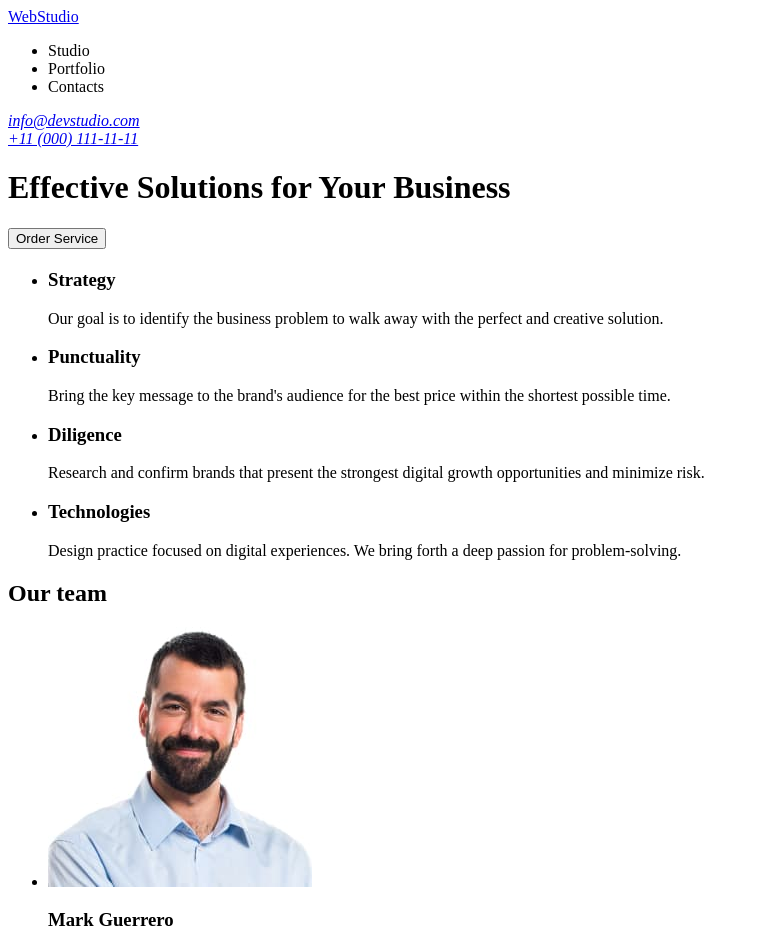
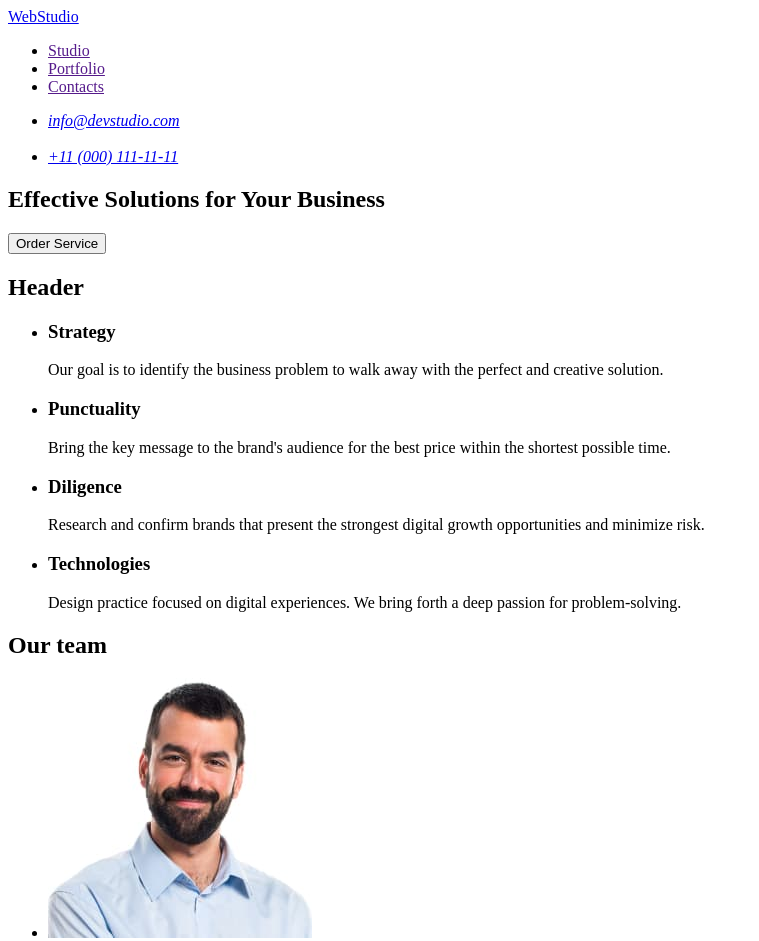
Before and after one commit to Anastassia2312/goit-markup-hw-01, a plain HTML site: page index.html in a window 1280 px wide. Shown: the top 941 px of the page, without its empty margins (0-759 px from the left). Drawn offline with Linux system fonts and the light colour scheme.

Commit message:
Update index.html

```diff
--- a/index.html
+++ b/index.html
@@ -7,26 +7,37 @@
   </head>
   <body>
     <header>
-      <a href="./index.html">WebStudio</a>
       <nav>
+        <a href="./index.html">WebStudio</a>
         <ul>
-          <li>Studio</li>
-          <li>Portfolio</li>
-          <li>Contacts</li>
+          <li>
+            <a href="">Studio</a>
+          </li>
+          <li>
+            <a href="">Portfolio</a>
+          </li>
+          <li>
+            <a href="">Contacts</a>
+          </li>
         </ul>
       </nav>
       <address>
-        <a href="mailto:info@devstudio.com">info@devstudio.com</a><br />
-        <a href="tel:+11(000)111-11-11">+11 (000) 111-11-11</a>
+        <ul>
+          <li><a href="mailto:info@devstudio.com">info@devstudio.com</a></li>
+          <br />
+          <li><a href="tel:+110001111111">+11 (000) 111-11-11</a></li>
+        </ul>
       </address>
     </header>
 
     <main>
-      <h1>Effective Solutions for Your Business</h1>
-      <button type="button">Order Service</button>
+      <section>
+        <h1>Effective Solutions for Your Business</h1>
+        <button type="button">Order Service</button>
+      </section>
 
       <section>
-        <h2></h2>
+        <h2>Header</h2>
         <ul>
           <li>
             <h3>Strategy</h3>
```
